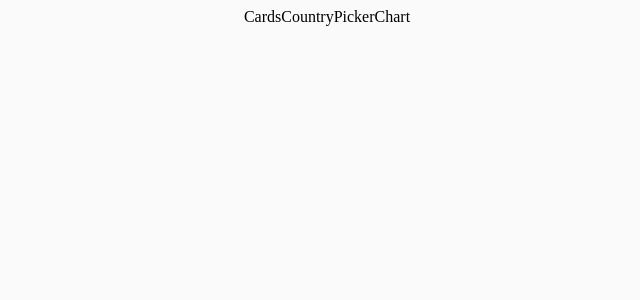
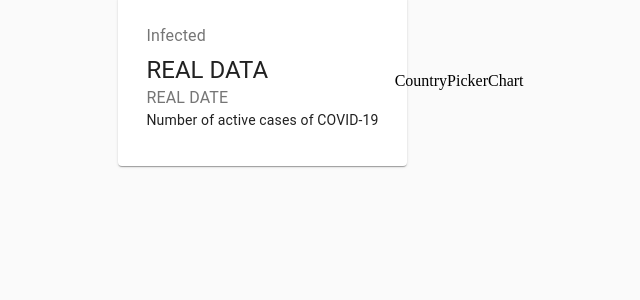
Before and after one commit to TautvydasGec/cov-tracker, a React (Create React App) app: page / in a window 1280 px wide. Shown: the top 300 px of the page, without its empty margins (313-953 px from the left). Built offline with nearby package versions, Linux system fonts and the light colour scheme; no server answers.

Commit message:
Setting up one of the cards

```diff
--- a/package.json
+++ b/package.json
@@ -3,6 +3,7 @@
   "version": "0.1.0",
   "private": true,
   "dependencies": {
+    "@material-ui/core": "^4.11.0",
     "@testing-library/jest-dom": "^4.2.4",
     "@testing-library/react": "^9.3.2",
     "@testing-library/user-event": "^7.1.2",
--- a/src/App.js
+++ b/src/App.js
@@ -11,12 +11,18 @@
 import styles from './App.module.css'
 
 class App extends React.Component {
+  state = {
+    data: {},
+  }
+
   async componentDidMount() {
-    const data = await fetchData()
-    console.log(data)
+    const fetchedData = await fetchData()
+    this.setState({ data: fetchedData })
   }
 
   render() {
+    const { data } = this.state
+
     return (
       <div className={styles.container}>
         <Cards />
--- a/src/api/index.js
+++ b/src/api/index.js
@@ -4,8 +4,21 @@
 
 export const fetchData = async () => {
   try {
-    const response = await axios.get(url)
-    return response
+    const { data: {
+      confirmed,
+      recovered,
+      deaths,
+      lastUpdate
+    } } = await axios.get(url)
+
+    const modifiedData = {
+      confirmed,
+      recovered,
+      deaths,
+      lastUpdate,
+    }
+
+    return modifiedData
   } catch (error) {
 
   }
--- a/src/components/Cards/Cards.jsx
+++ b/src/components/Cards/Cards.jsx
@@ -1,9 +1,29 @@
 import React from 'react'
+import { Card, CardContent, Typography, Grid } from '@material-ui/core'
 
-const Cards = () => {
+import styles from './Cards.module.css'
+
+const Cards = (props) => {
   return (
-    <div>
-      Cards
+    <div className={styles.container}>
+      <Grid container spacing={3} justify='center'>
+        <Grid item component={Card}>
+          <CardContent>
+            <Typography color='textSecondary' gutterBottom>
+              Infected
+            </Typography>
+            <Typography variant='h5'>
+              REAL DATA
+            </Typography>
+            <Typography color='textSecondary'>
+              REAL DATE
+            </Typography>
+            <Typography variant='body2'>
+              Number of active cases of COVID-19
+            </Typography>
+          </CardContent>
+        </Grid>
+      </Grid>
     </div>
   )
 }
```
Also changed, not shown: 1 other file (tests, documents, lock files or other folders).
